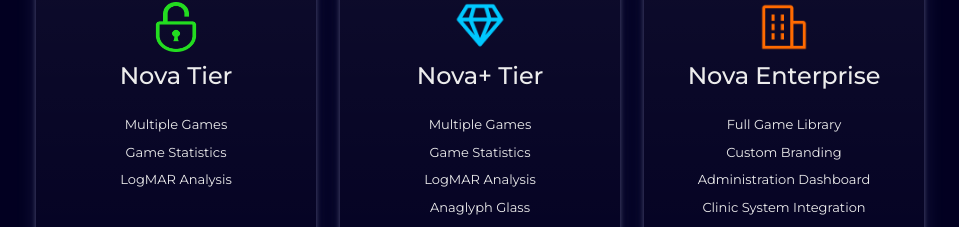
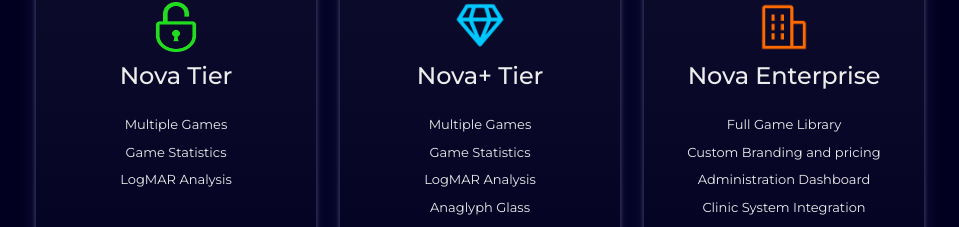
Before and after one commit to strava24/Oculus-Nova-LandingPage, an Angular app: page / in a window 1280 px wide. Shown: the part 2166-2393 px from the top of the page, without its empty margins (160-1119 px from the left). Built offline with nearby package versions, Linux system fonts and the light colour scheme.

Commit message:
Updated pricing

```diff
--- a/src/app/pricing/pricing.component.html
+++ b/src/app/pricing/pricing.component.html
@@ -38,7 +38,7 @@
       <h2>Nova Enterprise</h2>
       <ul>
         <li>Full Game Library</li>
-        <li>Custom Branding</li>
+        <li>Custom Branding and pricing</li>
         <li>Administration Dashboard</li>
         <li>Clinic System Integration</li>
       </ul>
```
